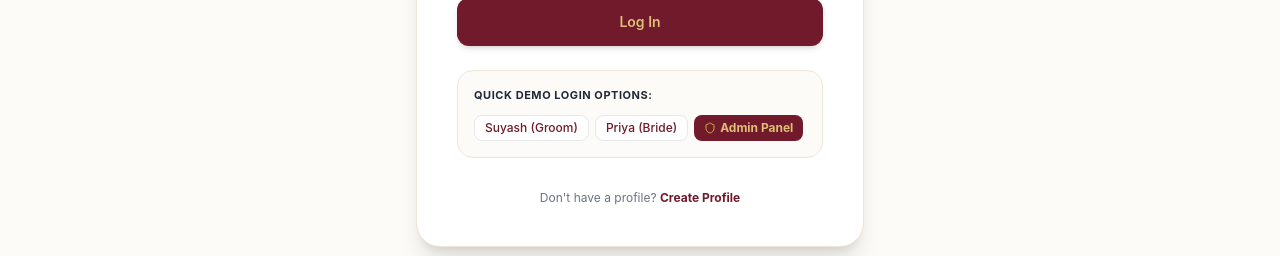
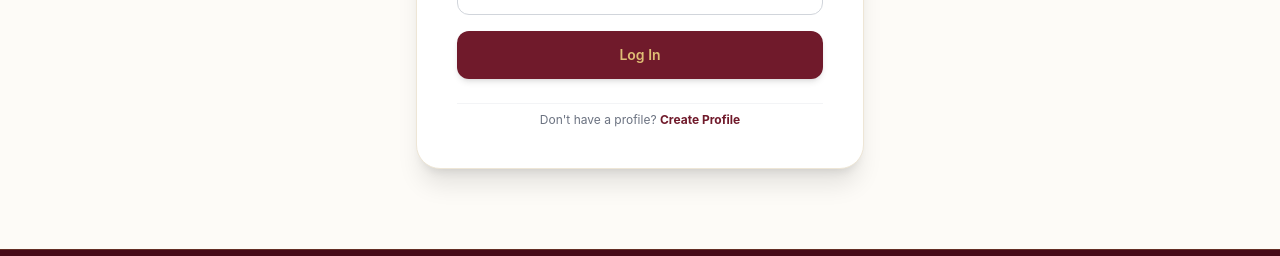
Before and after one commit to neuronexuspvtltd/matrimony-site, a React (Vite) app: page /login in a window 1280 px wide. Shown: the part 472-728 px from the top of the page. Built offline with nearby package versions, Linux system fonts and the light colour scheme; no server answers; a web font is replaced by a local one.

Commit message:
Remove quick demo login options box from login page

```diff
--- a/src/pages/LoginPage.tsx
+++ b/src/pages/LoginPage.tsx
@@ -2,7 +2,7 @@ import React, { useState } from 'react';
 import { useNavigate, Link } from 'react-router-dom';
 import { useLanguage } from '../context/LanguageContext';
 import { useAuth } from '../context/AuthContext';
-import { Lock, Mail, Sparkles, Shield } from 'lucide-react';
+import { Lock, Mail, Sparkles } from 'lucide-react';
 
 export const LoginPage: React.FC = () => {
   const { t, language } = useLanguage();
@@ -31,11 +31,6 @@ export const LoginPage: React.FC = () => {
     } finally {
       setLoading(false);
     }
-  };
-
-  const fillDemoAccount = (demoEmail: string, demoPass: string) => {
-    setEmail(demoEmail);
-    setPassword(demoPass);
   };
 
   return (
@@ -100,35 +95,7 @@ export const LoginPage: React.FC = () => {
           </button>
         </form>
 
-        {/* Demo Credentials Helper Box */}
-        <div className="bg-ivory-100 p-4 rounded-2xl border border-ivory-300 space-y-2 text-xs">
-          <p className="font-bold text-gray-800 text-[11px] uppercase tracking-wider">
-            {language === 'EN' ? 'Quick Demo Login Options:' : 'त्वरित डेमो लॉग इन पर्याय:'}
-          </p>
-          <div className="flex flex-wrap gap-1.5 pt-1">
-            <button
-              onClick={() => fillDemoAccount('suyash@example.com', 'Password123')}
-              className="px-2.5 py-1 bg-white hover:bg-brand-50 border border-gray-200 rounded-lg text-brand-900 font-medium cursor-pointer"
-            >
-              Suyash (Groom)
-            </button>
-            <button
-              onClick={() => fillDemoAccount('priya@example.com', 'Password123')}
-              className="px-2.5 py-1 bg-white hover:bg-brand-50 border border-gray-200 rounded-lg text-brand-900 font-medium cursor-pointer"
-            >
-              Priya (Bride)
-            </button>
-            <button
-              onClick={() => fillDemoAccount('admin@matrimony.com', 'Admin@123')}
-              className="px-2.5 py-1 bg-brand-900 text-gold-300 rounded-lg font-bold cursor-pointer flex items-center gap-1"
-            >
-              <Shield className="w-3 h-3 text-gold-400" />
-              <span>Admin Panel</span>
-            </button>
-          </div>
-        </div>
-
-        <div className="text-center text-xs text-gray-500 pt-2">
+        <div className="text-center text-xs text-gray-500 pt-2 border-t border-gray-100">
           {language === 'EN' ? "Don't have a profile?" : 'नवीन प्रोफाइल तयार करायचे आहे?'}{' '}
           <Link to="/register" className="text-brand-900 font-bold hover:underline">
             {t('navRegister')}
```
